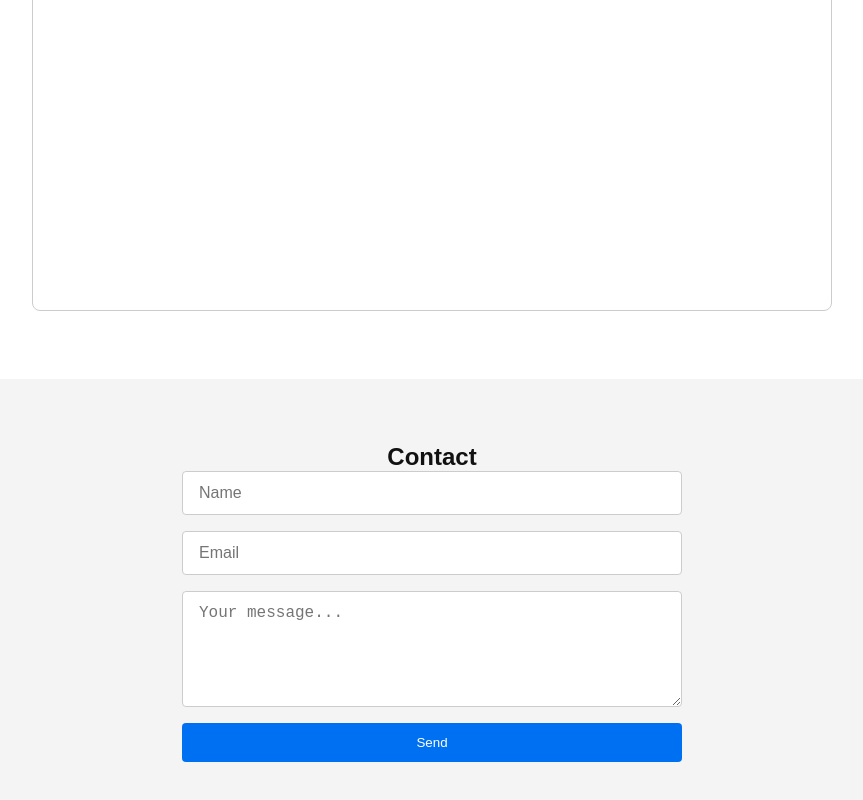
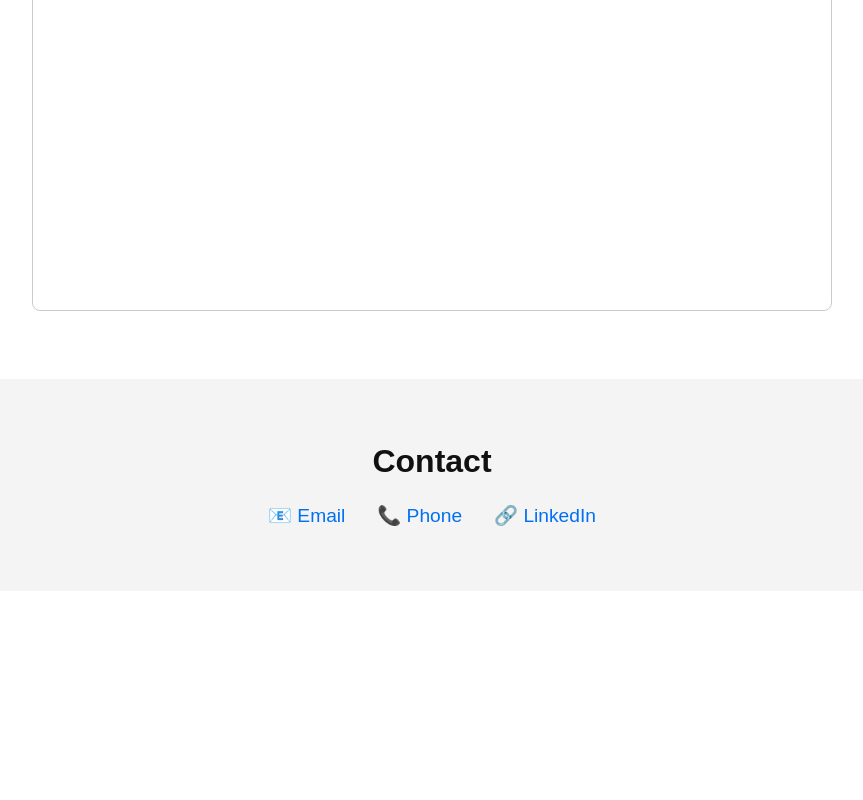
Before and after one commit to thomasbenti/personal-website, a React (Vite) app: page / in a window 1280 px wide. Shown: the part 1871-2671 px from the top of the page, without its empty margins (208-1071 px from the left). After the commit the page ends 2462 px from the top, so only its background shows below. Built offline with nearby package versions, Linux system fonts and the light colour scheme.

Commit message:
re-did contacts page

```diff
--- a/src/sections/Contact.css
+++ b/src/sections/Contact.css
@@ -1,34 +1,30 @@
+/* Contact.css */
+
 .contact {
   background-color: #f4f4f4;
   padding: 4rem 2rem;
   text-align: center;
 }
 
-.contact-form {
-  max-width: 500px;
-  margin: 0 auto;
-  display: flex;
-  flex-direction: column;
-  gap: 1rem;
+.contact h2 {
+  font-size: 2rem;
+  margin-bottom: 1.5rem;
 }
 
-.contact-form input,
-.contact-form textarea {
-  padding: 0.75rem 1rem;
-  border: 1px solid #ccc;
-  border-radius: 4px;
-  font-size: 1rem;
+.contact-links {
+  display: flex;
+  justify-content: center;
+  gap: 2rem;
+  flex-wrap: wrap;
 }
 
-.contact-form button {
-  padding: 0.75rem 1rem;
-  background-color: #0070f3;
-  color: white;
-  border: none;
-  border-radius: 4px;
-  cursor: pointer;
+.contact-link {
+  color: #0070f3;
+  font-weight: 500;
+  text-decoration: none;
+  font-size: 1.2rem;
 }
 
-.contact-form button:hover {
-  background-color: #005dc1;
+.contact-link:hover {
+  text-decoration: underline;
 }
--- a/src/sections/Contact.jsx
+++ b/src/sections/Contact.jsx
@@ -5,12 +5,11 @@ const Contact = () => {
   return (
     <section id="contact" className="contact">
       <h2>Contact</h2>
-      <form className="contact-form">
-        <input type="text" placeholder="Name" required />
-        <input type="email" placeholder="Email" required />
-        <textarea placeholder="Your message..." rows="5" required></textarea>
-        <button type="submit">Send</button>
-      </form>
+      <div className="contact-links">
+        <a href="mailto:thomas@example.com" className="contact-link">📧 Email</a>
+        <a href="tel:+1234567890" className="contact-link">📞 Phone</a>
+        <a href="https://www.linkedin.com/in/thomasbentivoglio" target="_blank" rel="noopener noreferrer" className="contact-link">🔗 LinkedIn</a>
+      </div>
     </section>
   );
 };
```
